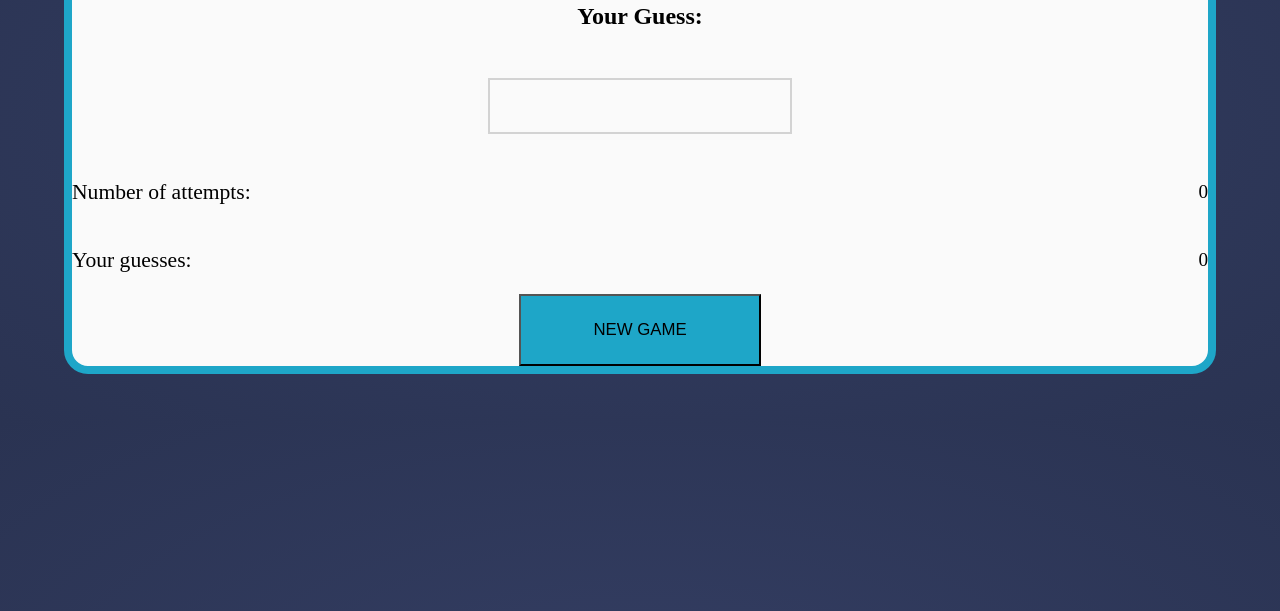
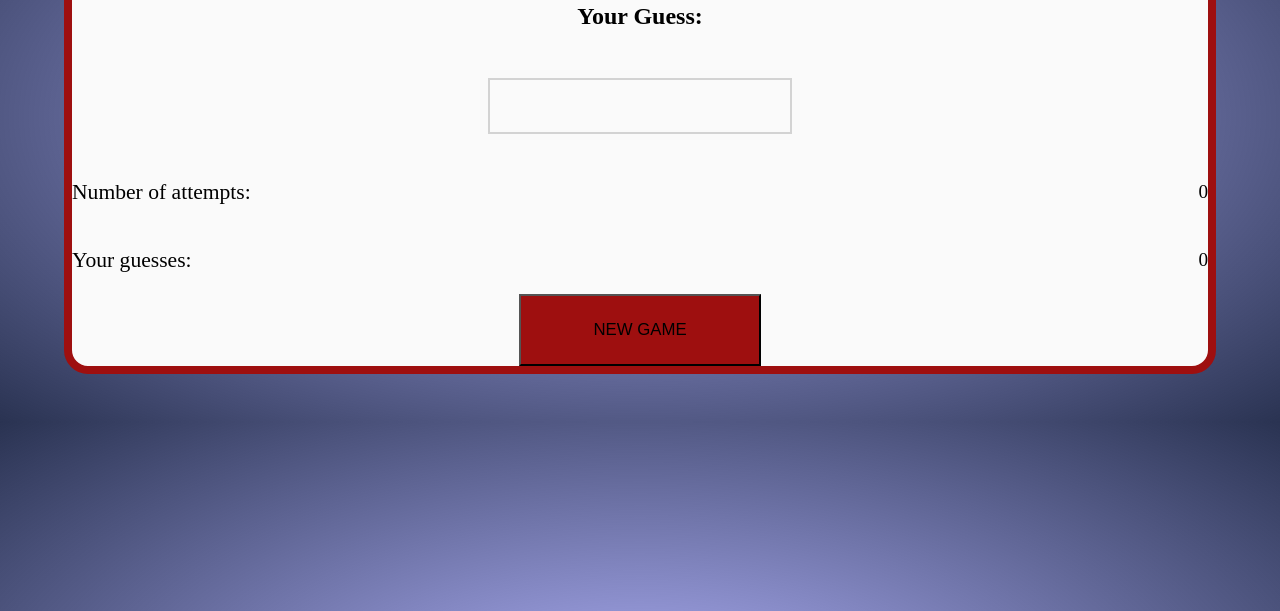
Before and after one commit to lauraConrado/guess-the-number, a plain HTML site: page index.html in a window 1280 px wide. Shown: the part 189-800 px from the top of the page. Drawn offline with Linux system fonts and the light colour scheme.

Commit message:
Alterando estilização da pagina

```diff
--- a/style.css
+++ b/style.css
@@ -1,8 +1,8 @@
 :root {
     --green: #5ed68a;
-    --red: #1ea6c8;
+    --red: #9e0f0f;
     --background:#fafafa;
-    --gradient-1: #343e63;
+    --gradient-1: #0004ff4b;
     --gradient-2: #2a3352;
 }
 
```
